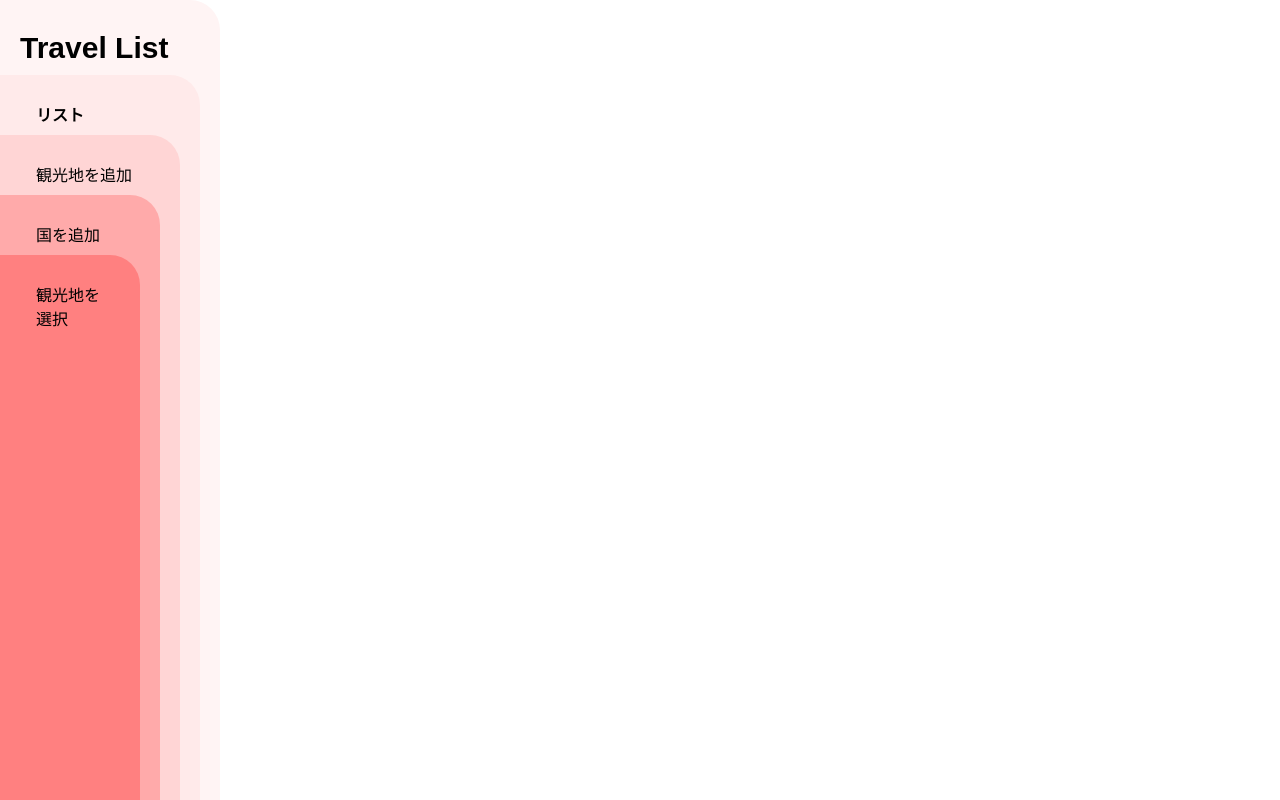
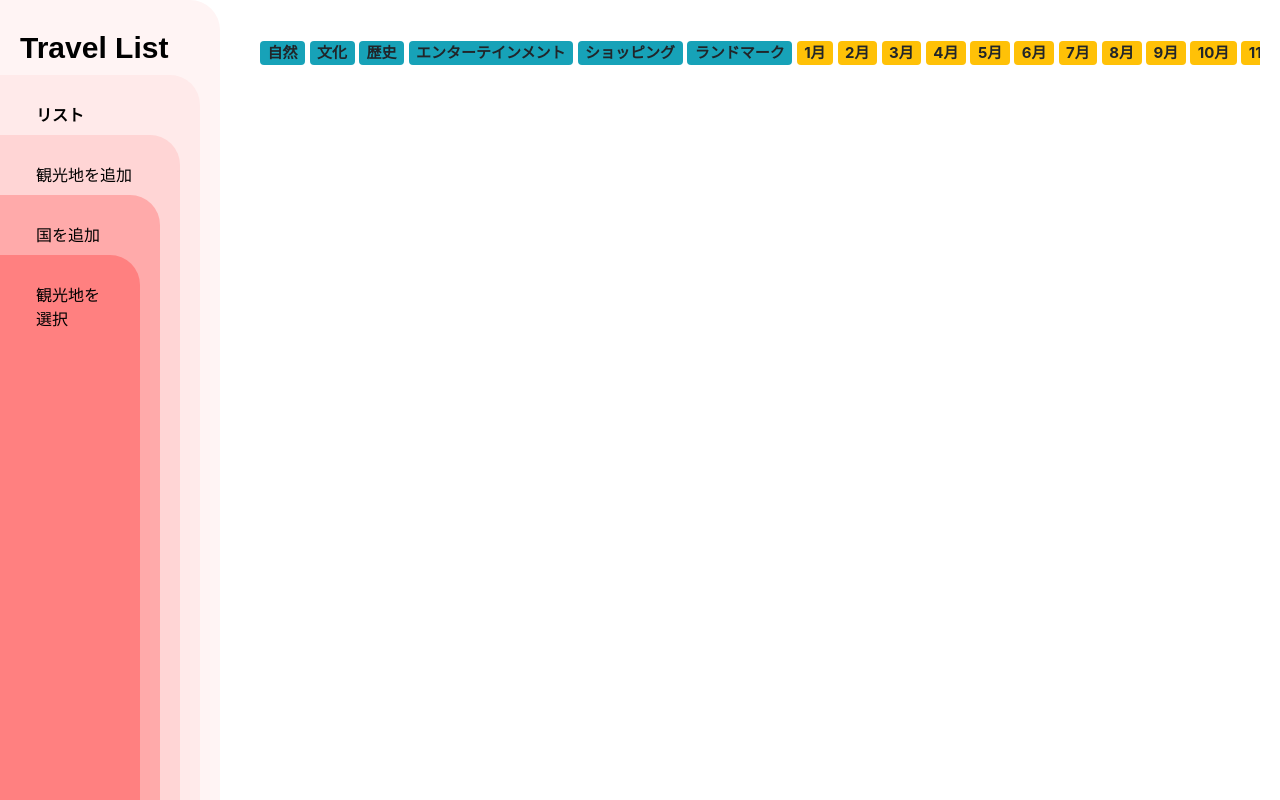
Before and after one commit to s-iyo/App, a Django app: page /myapp/spot/list/ in a window 1280 px wide. Run offline with Django 5.2, Linux system fonts and the light colour scheme; data comes from the database, SQL or seed files in the repository; data that the repository does not hold is empty; some libraries are stand-ins or nearby versions.

Commit message:
headerにタグ、月を表示

```diff
--- a/django_basic/conf/settings.py
+++ b/django_basic/conf/settings.py
@@ -63,6 +63,7 @@ TEMPLATES = [
                 'django.template.context_processors.request',
                 'django.contrib.auth.context_processors.auth',
                 'django.contrib.messages.context_processors.messages',
+                'myapp.context_processors.tags_and_months'
             ],
         },
     },
--- /dev/null
+++ b/django_basic/myapp/context_processors.py
@@ -0,0 +1,7 @@
+from .models import Tags, Month  # Monthモデルもインポート
+
+def tags_and_months(request):
+    return {
+        'tags': Tags.objects.all(),
+        'months': Month.objects.all(),  # すべてのMonthオブジェクトを渡す
+    }
--- a/django_basic/myapp/urls.py
+++ b/django_basic/myapp/urls.py
@@ -12,4 +12,5 @@ urlpatterns = [
     path('spot/<int:pk>/delete/', views.spot_delete, name='spot_delete'),   # 削除ページのURL
     path('spot/<int:pk>/detail/', views.spot_detail, name='spot_detail'),   # 観光地の詳細
     path('spot/select/', views.calculate_overlapping_months, name='calculate_overlapping_months'),  # ベストシーズンの表示
+
 ]
--- a/django_basic/templates/myapp/base.html
+++ b/django_basic/templates/myapp/base.html
@@ -75,6 +75,7 @@
     .content {
         padding: 20px;
         width: 100%; /* コンテンツ領域の幅 */
+        margin-top: 0px; /* ヘッダーの高さ分だけ下げる */
     }
 
     .navbar-brand {
@@ -95,6 +96,12 @@
 
     .navbar-brand:hover {
         color: black;
+    }
+
+    /* リストのヘッダーのタグ */
+    .badge-with-margin {
+        font-size: 15px;
+        padding: 0.3em 0.5em; /* バッジのpaddingを調整 */
     }
 
     </style>
@@ -123,7 +130,6 @@
                     </div>
                 </div>
             </div>
-        </div>
         </ul>
     </div>
 
--- a/django_basic/templates/myapp/spot_list.html
+++ b/django_basic/templates/myapp/spot_list.html
@@ -5,12 +5,24 @@
 
 {% block content %}
 <div style="margin-left: 220px;">
+    <div style="overflow-x: auto; white-space: nowrap; position: sticky; top: 0; background-color: white; z-index: 3; padding: 20px; text-align: right;">
+        <!-- タグを表示 -->
+        {% for tag in tags %}
+            <span class="badge bg-info badge-with-margin">{{ tag.name }}</span>
+        {% endfor %}
+
+        <!-- 月を表示 -->
+        {% for month in months %}
+            <span class="badge bg-warning badge-with-margin">{{ month.name }}</span>
+        {% endfor %}
+    </div>
+
     {% for area_data in areas_data %}
-        <div style="position: sticky; top: 0; background-color: white; z-index: 2;">
+        <div style="position: sticky; top: 60px; background-color: white; z-index: 2;">
             <h3 style="margin-bottom: 0;">{{ area_data.area.name }}</h3>
         </div>
         {% for country_data in area_data.countries %}
-            <div style="position: sticky; top: 30px; background-color: white; z-index: 1;">
+            <div style="position: sticky; top: 90px; background-color: white; z-index: 1;">
                 <h4 style="margin-bottom: 0;">{{ country_data.country.name }}</h4>
             </div>
             <div class="d-flex flex-row" style="overflow-x: auto;">
@@ -41,8 +53,6 @@
     {% endfor %}
 </div>
 
-<a href="{% url 'myapp:spot_create' %}" class="btn btn-primary">Create Spot</a>
-
 <link rel="stylesheet" href="{% static 'myapp/css/style.css' %}">
 <script src="{% static 'myapp/js/script.js' %}"></script>
 {% endblock %}
```
Also changed, not shown: django_basic/myapp/views.py (line endings or trailing spaces), django_basic/static/myapp/CSS/style.css (line endings or trailing spaces). Lines whose indentation alone changed are shown as unchanged.
